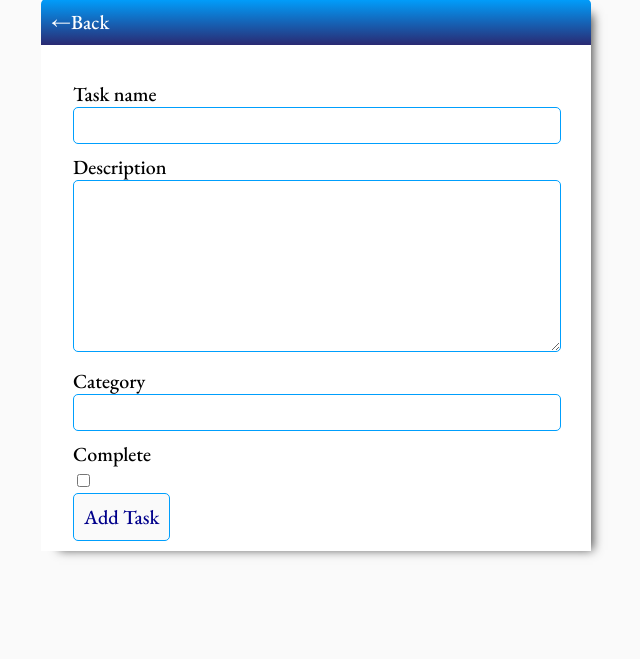
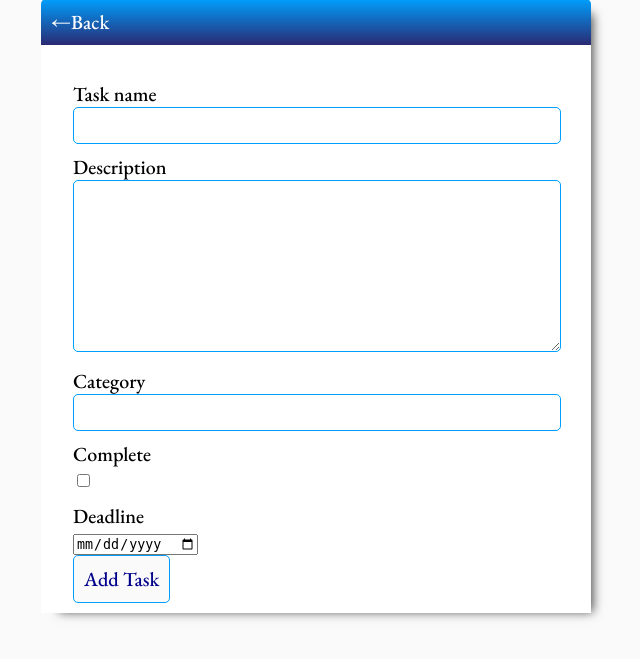
Before and after one commit to Ru960413/toDoList, a Django app: page /create-task in a window 1280 px wide. Shown: the part 41-700 px from the top of the page, without its empty margins (324-964 px from the left). Run offline with Django 4.2, Linux system fonts and the light colour scheme; a user stored in the database is signed in.

Commit message:
Add DateTime picker feature

```diff
--- a/static/main.css
+++ b/static/main.css
@@ -102,6 +102,11 @@ textarea
     color: navy !important;
 }
 
+.date
+{
+    color: rgb(225, 0, 0) !important;
+}
+
 .list-row a
 {
     text-decoration: none;
--- a/task/forms.py
+++ b/task/forms.py
@@ -21,7 +21,7 @@ class CustomUserCreationForm(UserCreationForm):
 class TaskForm(ModelForm):
     class Meta:
         model = Task
-        fields = ['task_name', 'description', 'category', 'complete']
-        # widgets = {
-        #     'deadline': widgets.DateInput(format=('%Y/%m/%d'), attrs={'type':'date'})
-        # }
+        fields = ['task_name', 'description', 'category', 'complete', 'deadline']
+        widgets = {
+            'deadline': widgets.DateInput(format=('%Y/%m/%d'), attrs={'type':'date'})
+        }
--- a/task/models.py
+++ b/task/models.py
@@ -27,4 +27,4 @@ class Task(models.Model):
         return self.task_name
 
     class Meta:
-        ordering = ['category', 'task_name']
+        ordering = ['category', 'deadline', 'task_name']
--- a/task/templates/task/home.html
+++ b/task/templates/task/home.html
@@ -39,11 +39,11 @@
                 {% endif %}
                 <div class="list-row">({{ task.category }})</div>
 
-                <!--{% if task.deadline != None %}
+                {% if task.deadline != None %}
                 <div class="list-row date">{{ task.deadline }}</div>
                 {% else %}
 
-                {% endif %}-->
+                {% endif %}
 
                 <!--<div class="list-row update"><button><a href="{% url 'view-task' task.id %}">View</a></button></div>-->
                 <div class="list-row delete"><a href="{% url 'delete-task' task.id %}">&#10006;</a></div>
```
Also changed, not shown: db.sqlite3.
